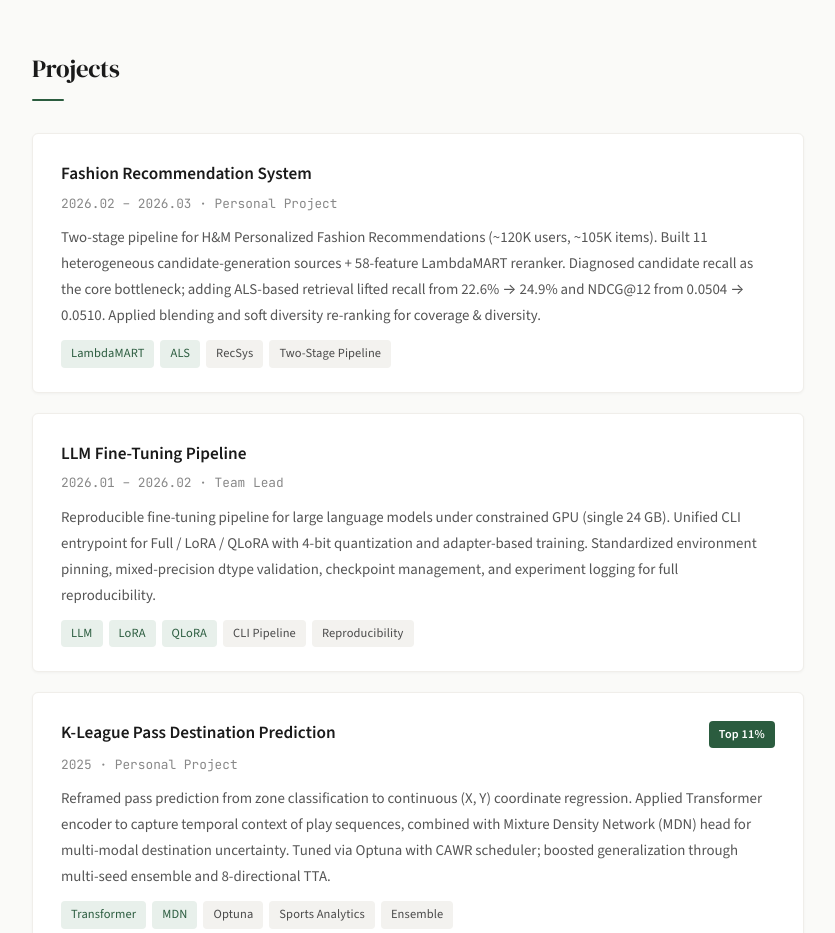
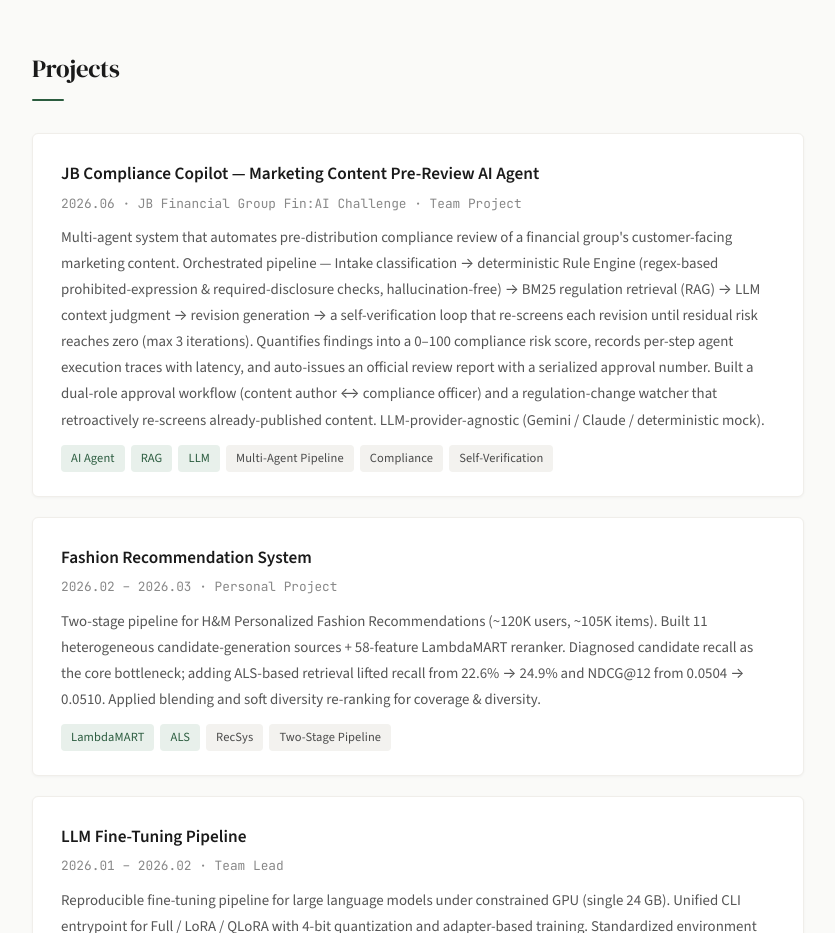
Before and after one commit to HappyPotatohappy/SeungWon_CV, a plain HTML site: page index.html in a window 1280 px wide. Shown: the part 1240-2173 px from the top of the page, without its empty margins (222-1057 px from the left). Drawn offline with nearby package versions, Linux system fonts and the light colour scheme.

Commit message:
Update index.html

```diff
--- a/index.html
+++ b/index.html
@@ -447,6 +447,25 @@
   <!-- ═══ PROJECTS ═══ -->
   <section>
     <h2 class="section-title">Projects</h2>
+    <!-- JB Fin:AI Challenge -->
+    <div class="proj-card">
+      <div class="proj-header">
+        <h3>JB Compliance Copilot — Marketing Content Pre-Review AI Agent</h3>
+      </div>
+      <div class="proj-sub">2026.06 · JB Financial Group Fin:AI Challenge · Team Project</div>
+      <div class="proj-desc">
+        Multi-agent system that automates pre-distribution compliance review of a financial group's customer-facing marketing content. Orchestrated pipeline — Intake classification → deterministic Rule Engine (regex-based prohibited-expression &amp; required-disclosure checks, hallucination-free) → BM25 regulation retrieval (RAG) → LLM context judgment → revision generation → a self-verification loop that re-screens each revision until residual risk reaches zero (max 3 iterations). Quantifies findings into a 0–100 compliance risk score, records per-step agent execution traces with latency, and auto-issues an official review report with a serialized approval number. Built a dual-role approval workflow (content author ↔ compliance officer) and a regulation-change watcher that retroactively re-screens already-published content. LLM-provider-agnostic (Gemini / Claude / deterministic mock).
+      </div>
+      <div class="tags">
+        <span class="tag tag--accent">AI Agent</span>
+        <span class="tag tag--accent">RAG</span>
+        <span class="tag tag--accent">LLM</span>
+        <span class="tag">Multi-Agent Pipeline</span>
+        <span class="tag">Compliance</span>
+        <span class="tag">Self-Verification</span>
+      </div>
+    </div>
+
 
     <!-- Fashion RecSys -->
     <div class="proj-card">
```
